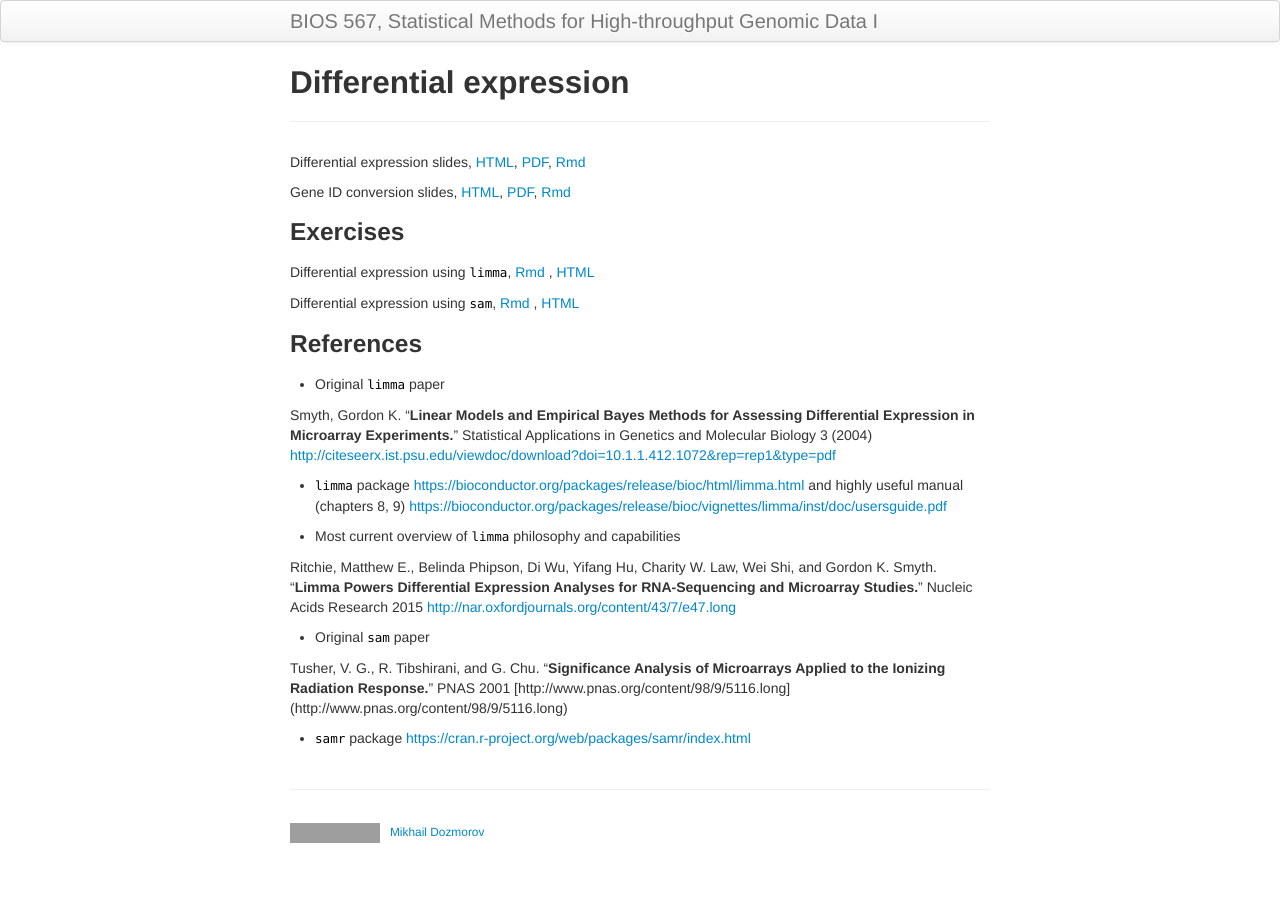
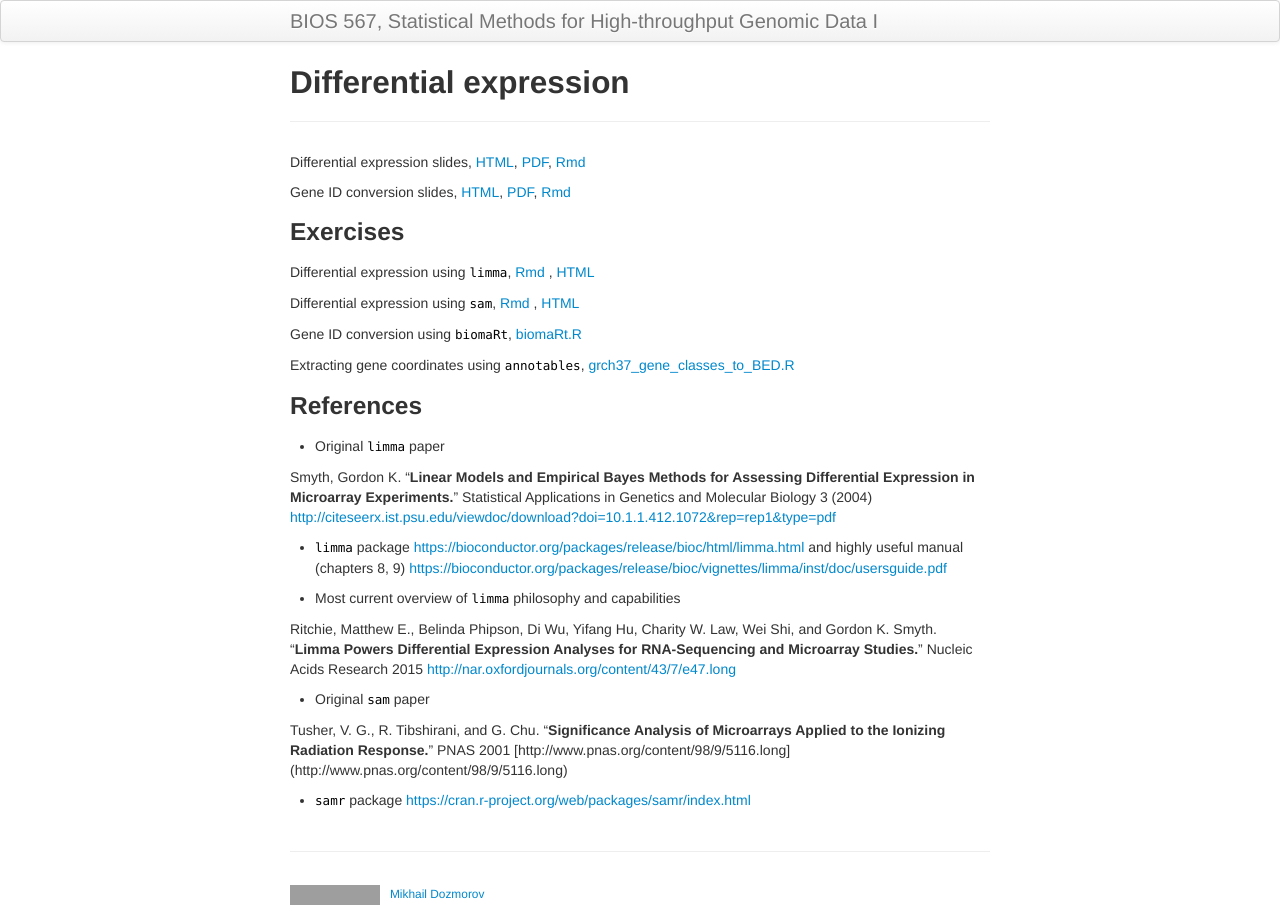
Before and after one commit to mdozmorov/BIOS567, a Jekyll site: the page built from pages/07a_diffexpression.md, in a window 1280 px wide. Built offline with Jekyll 4.4.1, drawn with Linux system fonts in a browser that asks for light colours; grey boxes are pictures that could not be loaded.

Commit message:
Add gene conversion exercises

```diff
--- a/pages/07a_diffexpression.md
+++ b/pages/07a_diffexpression.md
@@ -12,6 +12,10 @@ Gene ID conversion slides, [HTML](/BIOS567/assets/presentation_diffexpression/an
 Differential expression using `limma`, [Rmd](/BIOS567/assets/presentation_diffexpression/DiffExpr_Limma.Rmd) , [HTML](/BIOS567/assets/presentation_diffexpression/DiffExpr_Limma.html)
 
 Differential expression using `sam`, [Rmd](/BIOS567/assets/presentation_diffexpression/DiffExpr_SAM.Rmd) , [HTML](/BIOS567/assets/presentation_diffexpression/DiffExpr_SAM.html)
+
+Gene ID conversion using `biomaRt`, [biomaRt.R](/BIOS567/assets/presentation_diffexpression/biomaRt.R)
+
+Extracting gene coordinates using `annotables`, [grch37_gene_classes_to_BED.R](/BIOS567/assets/presentation_diffexpression/grch37_gene_classes_to_BED.R)
 
 ### References
 
```
Also changed, not shown: 2 other files.
